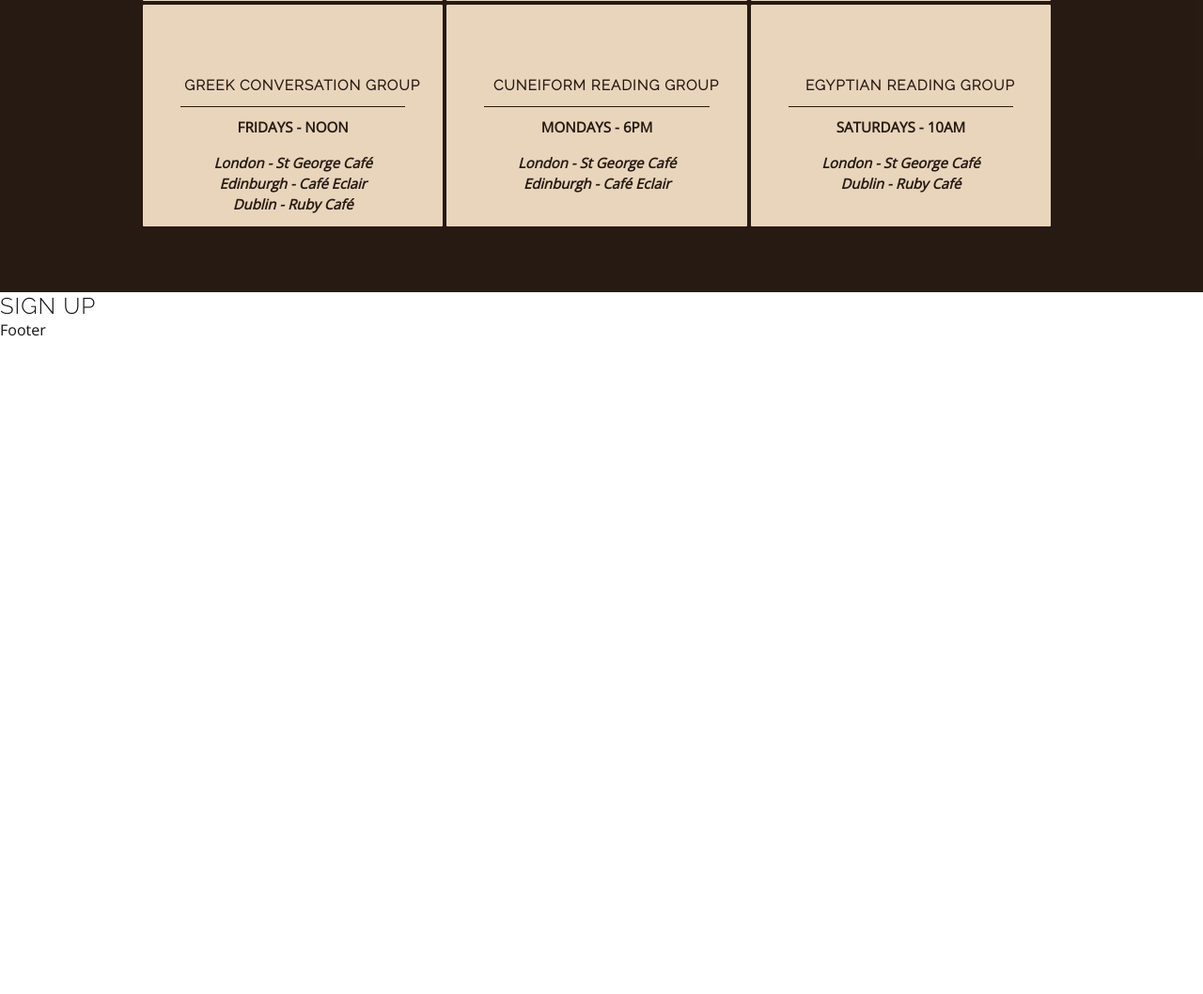
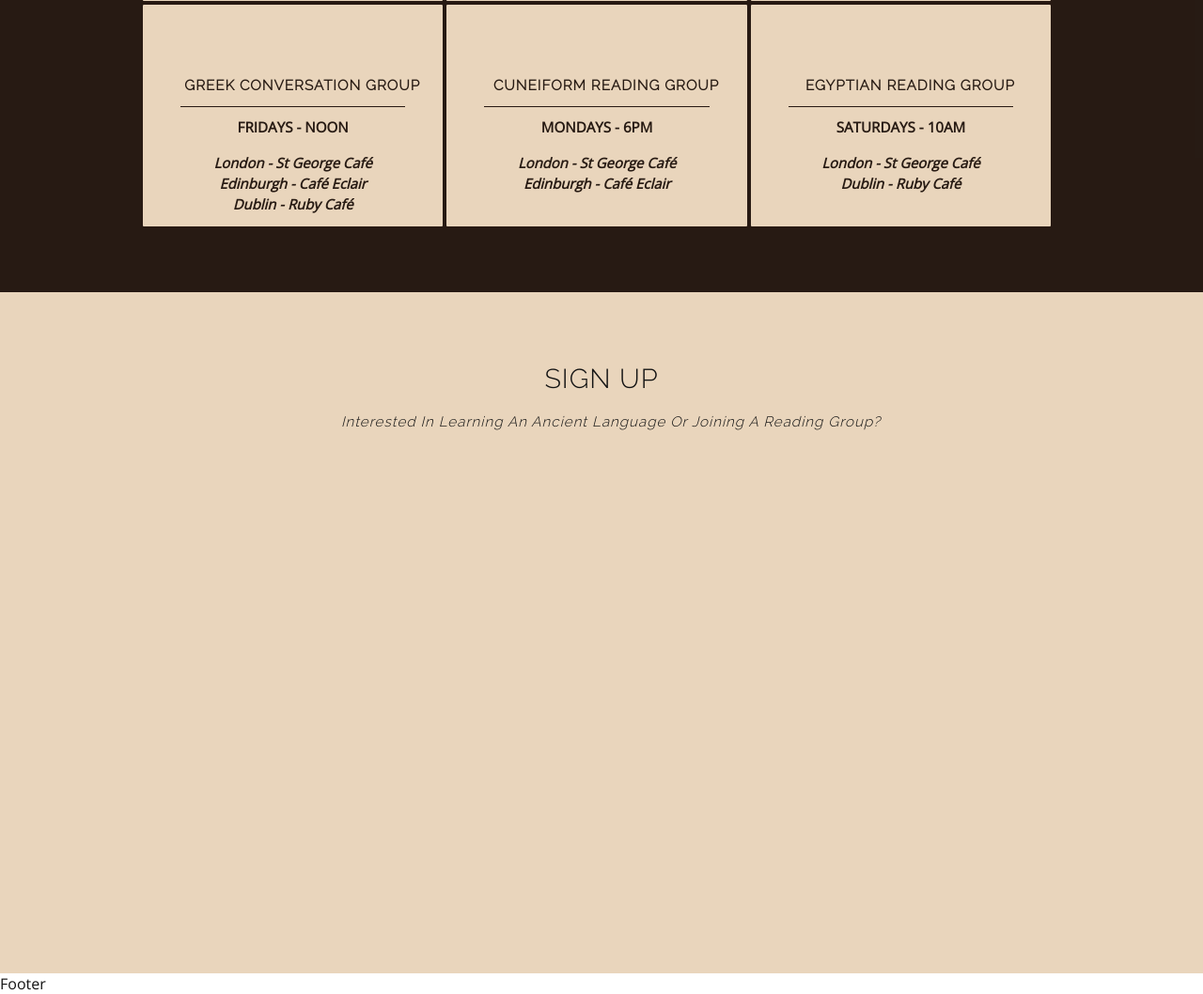
Before and after one commit to Code-Institute-Submissions/adamsburge-Ancient-Languages-Society, a plain HTML site: page index.html in a window 1280 px wide. Shown: the part 3389-4447 px from the top of the page at 94% size. Before the commit the page ends 3751 px from the top, so only its background shows below. Drawn offline with nearby package versions, Linux system fonts and the light colour scheme.

Commit message:
Add basic css styling to Sign Up h1 and h2 text

```diff
--- a/assets/css/style.css
+++ b/assets/css/style.css
@@ -408,6 +408,30 @@ h1, h2 {
     margin: 10px auto;
 }
 
+/* Signup Section */
+
+#signup {
+    height: calc(100vh - 75px); /* Set the events section to be the height of the screen by substracting menu height from view height */
+    background-color: #e9d5bc; /* backup color in case the hero image does not load */
+}
+
+#signup h1, h2 {
+    text-align: center;
+}
+
+#signup h1 {
+    padding-top: 75px;
+    font-size: 180%;
+    font-family: 'Raleway', sans-serif;
+}
+
+#signup > h2 {
+    text-transform: capitalize;
+    padding-top: 20px;
+    font-size: .95em;
+    font-style: italic;
+}
+
 /* Media Queries */
 
 @media screen and (max-width: 1200px) {
--- a/index.html
+++ b/index.html
@@ -244,6 +244,7 @@
     </section>
     <section id="signup">
         <h1>Sign Up</h1>
+        <h2>Interested in learning an ancient language or joining a reading group?</h2>
         <div id="signup-form">
 
         </div>
```
